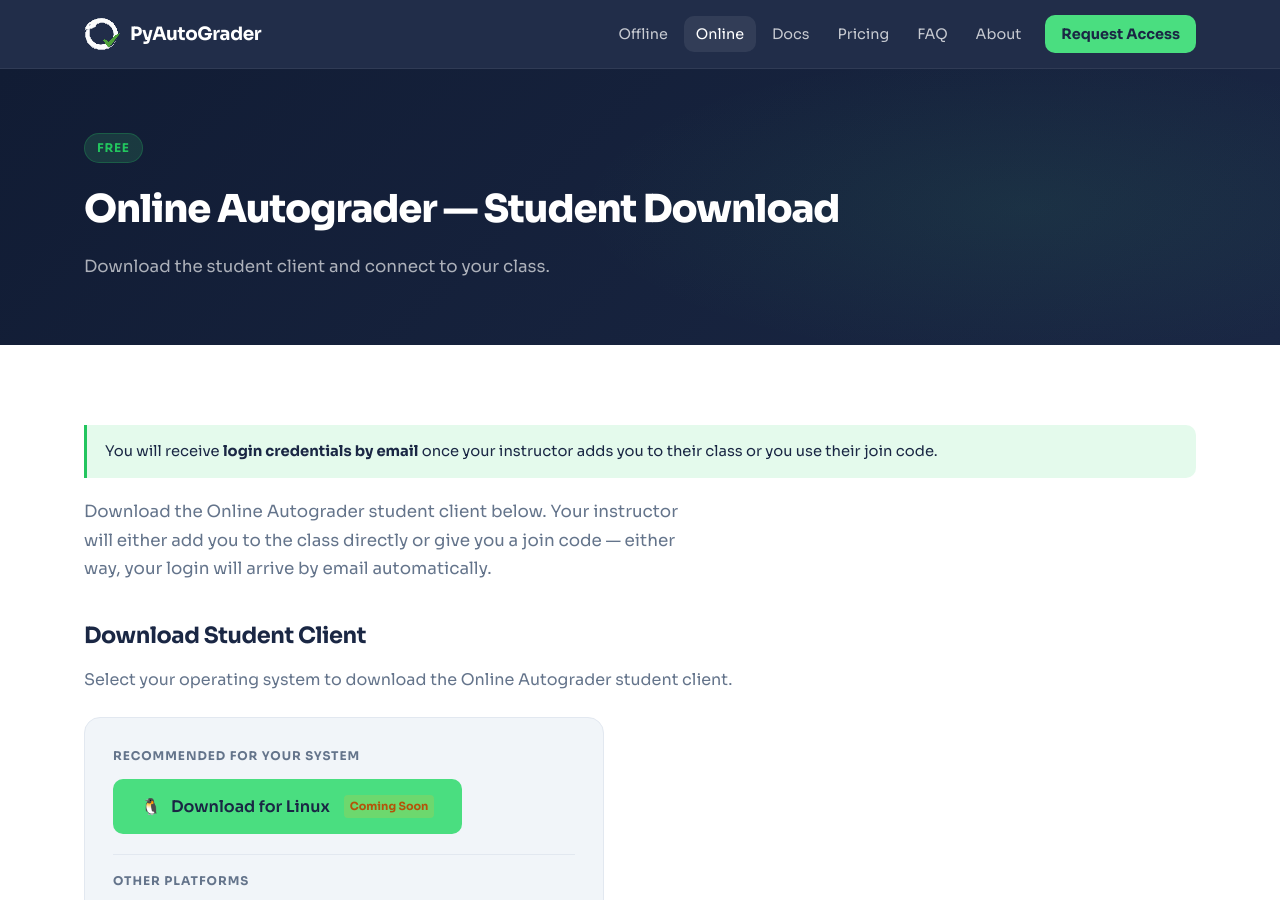
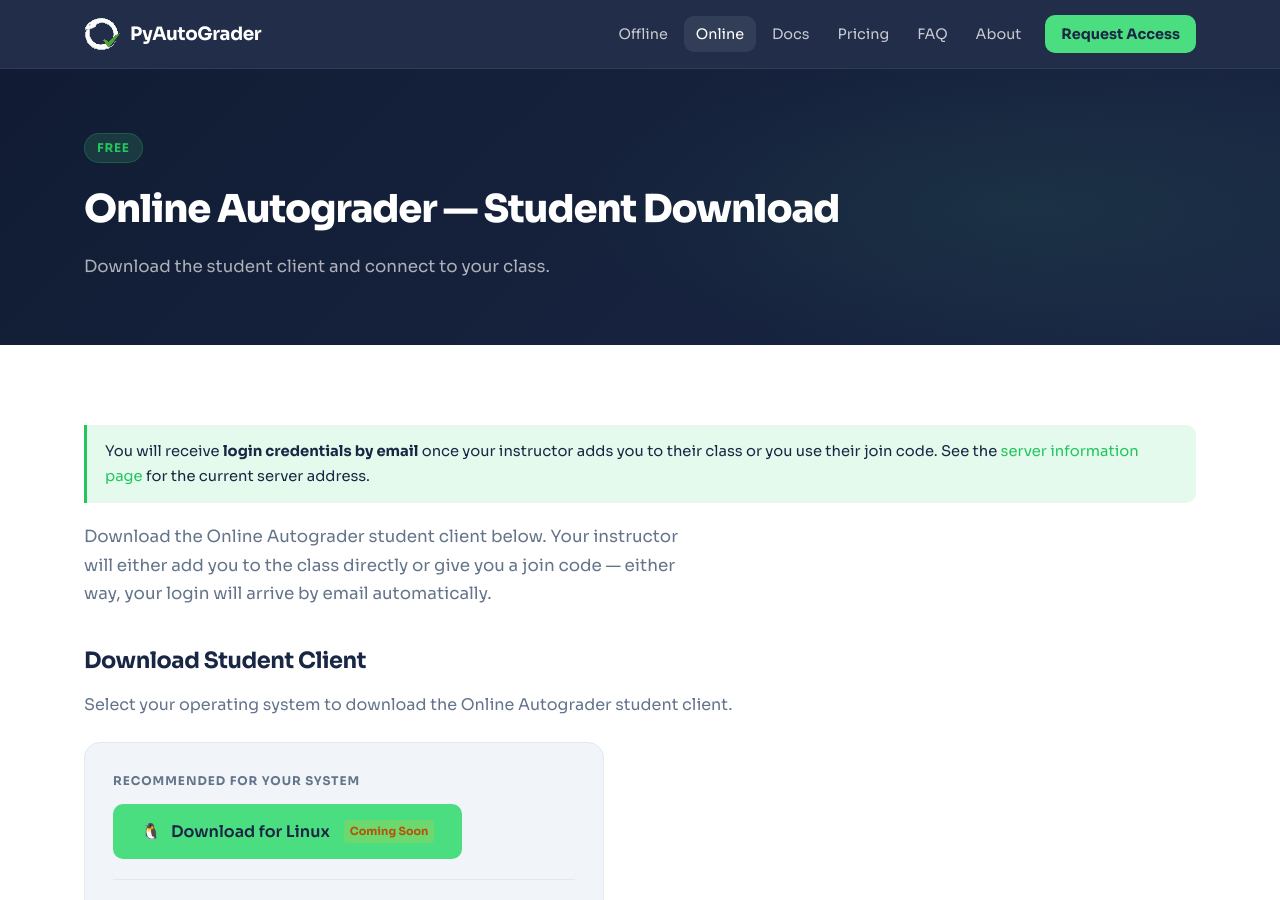
Before and after one commit to PyAutoGrader/pyautograder.github.io, a Jekyll site: the page built from _pages/student/online.md, in a window 1280 px wide and 900 px high. Built offline with Jekyll 4.4.1, drawn with Linux system fonts in a browser that asks for light colours.

Commit message:
Add server to website

```diff
--- /dev/null
+++ b/_data/config.yml
@@ -0,0 +1 @@
+server_url: "http://localhost:8000"
--- a/_pages/student/online.md
+++ b/_pages/student/online.md
@@ -5,7 +5,7 @@
 permalink: /student/online/
 badge: Free
 
-notice: You will receive <strong>login credentials by email</strong> once your instructor adds you to their class or you use their join code.
+notice: You will receive <strong>login credentials by email</strong> once your instructor adds you to their class or you use their join code. See the <a href="/online/server-info/">server information page</a> for the current server address.
 
 intro: >
   Download the Online Autograder student client below. Your instructor will either
```
Also changed, not shown: _pages/online.md (+1 -1 lines), _pages/server-info.md (added, +12 -0 lines), api/config.json (added, +7 -0 lines).
